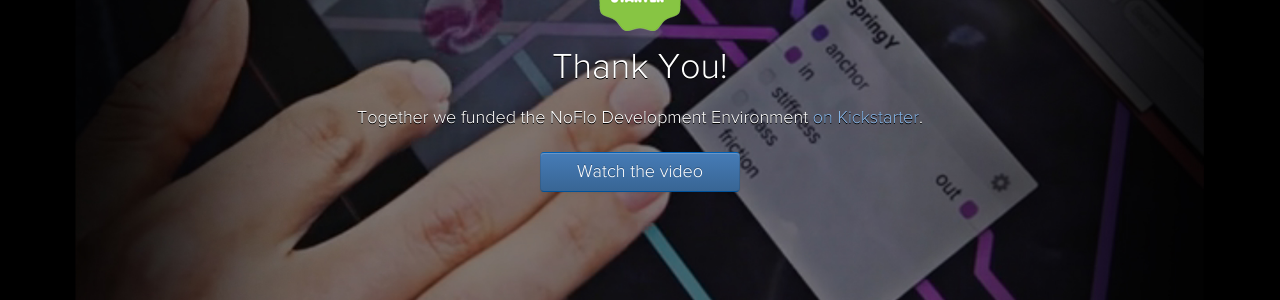
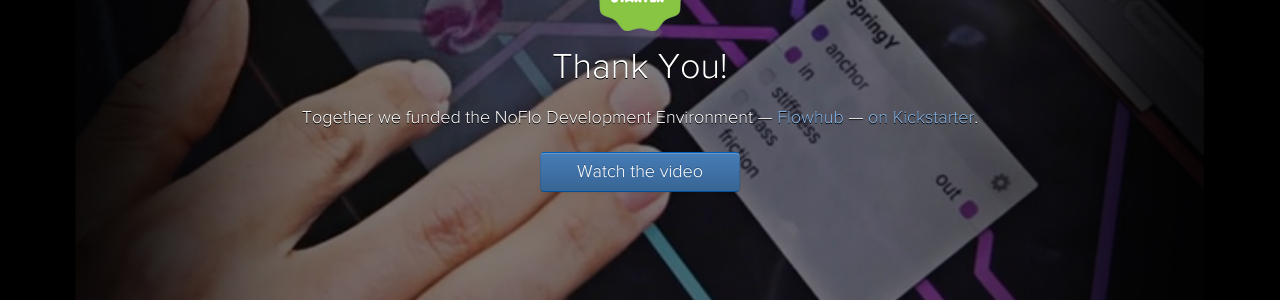
Before and after one commit to noflo/noflo.github.io, a Jekyll site: the page built from kickstarter/index.html, in a window 1280 px wide and 900 px high. Shown: the part 276-576 px from the top of the window. Built offline with Jekyll 4.4.1, drawn with Linux system fonts in a browser that asks for light colours; nearby versions of some CDN libraries; Markdown is read by kramdown in place of the engine named in the settings.

Commit message:
Flowhub link to Kickstarter Thank You page

```diff
--- a/kickstarter/index.html
+++ b/kickstarter/index.html
@@ -8,7 +8,7 @@ title: Kickstarter Backers
         <div class="main">
           <img src="{{ site.baseurl}}/img/kickstarter-funded.png" alt="Funded on Kickstarter" />
           <h2>Thank You!</h2>
-          <p>Together we funded the NoFlo Development Environment <a href="http://www.kickstarter.com/projects/noflo/noflo-development-environment">on Kickstarter</a>.</p>
+          <p>Together we funded the NoFlo Development Environment &mdash; <a href="http://flowhub.io">Flowhub</a> &mdash; <a href="http://www.kickstarter.com/projects/noflo/noflo-development-environment">on Kickstarter</a>.</p>
 
           <div class="call-to-actions">
           <a href="http://www.kickstarter.com/projects/noflo/noflo-development-environment" class="btn btn-primary">Watch the video</a>
```
